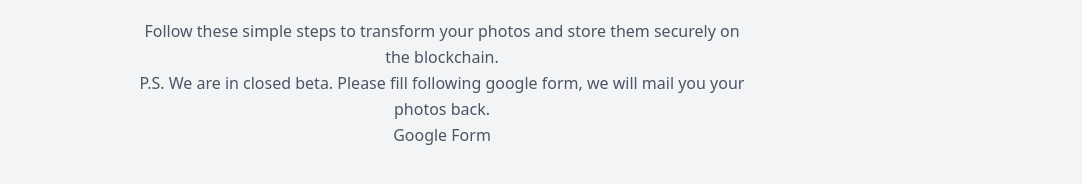
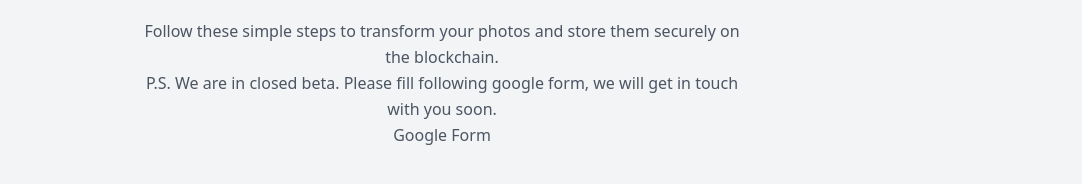
Before and after one commit to avirajkhare00/ai-photo, a Next.js app: page / in a window 1280 px wide. Shown: the part 562-746 px from the top of the page, without its empty margins (198-1280 px from the left). Built offline with nearby package versions, Linux system fonts and the light colour scheme.

Commit message:
[Aviraj] Fix typo

```diff
--- a/src/app/page.tsx
+++ b/src/app/page.tsx
@@ -34,7 +34,7 @@ export default function Home() {
 							Follow these simple steps to transform your photos and store them securely on the blockchain.
 						</p>
 						<p className="text-base leading-relaxed xl:w-2/4 lg:w-3/4 mx-auto">
-							P.S. We are in closed beta. Please fill following google form, we will mail you your photos back.
+							P.S. We are in closed beta. Please fill following google form, we will get in touch with you soon.
 							<br />
 							<a href="https://forms.gle/2NYpQz28kkjmU93W9" target="_blank">Google Form</a>
 						</p>
```
